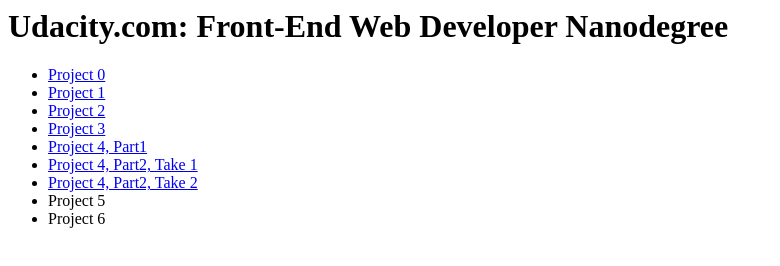
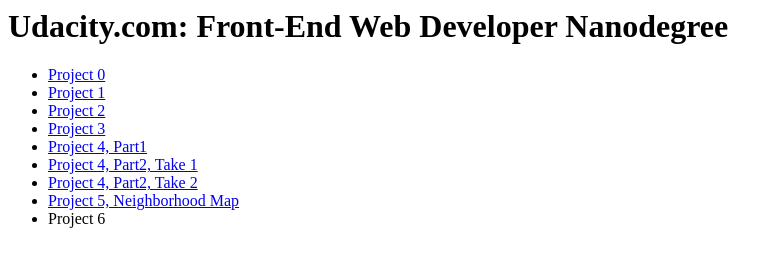
Before and after one commit to jknight/Udacity-FEND, a plain HTML site: page index.html in a window 1280 px wide. Shown: the whole page, without its empty margins (0-780 px from the left). Drawn offline with Linux system fonts and the light colour scheme.

Commit message:
adds link to P5-1

```diff
--- a/index.html
+++ b/index.html
@@ -10,7 +10,7 @@
     <li><a href="P4/dest/index.html"/>Project 4, Part1</a></li>
     <li><a href="P4/dest/views/pizza.html"/>Project 4, Part2, Take 1</a></li>
     <li><a href="P4.2/dest/index.html"/>Project 4, Part2, Take 2</a></li>
-    <li>Project 5</li>
+    <li><a href="P5-1/NeighborhoodMap/index.html"/>Project 5, Neighborhood Map</a></li>
     <li>Project 6</li>
   </body>
 
```
